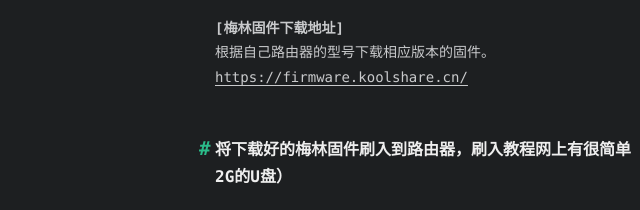
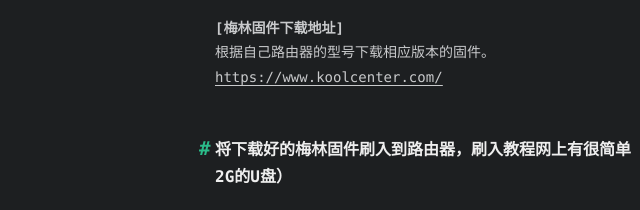
Before and after one commit to jqjqejq/jqjqejq.github.io, a plain HTML site: page 2020/03/29/ssr/index.html in a window 1280 px wide. Shown: the part 197-407 px from the top of the page, 73-713 px from the left. Drawn offline with Linux system fonts and the light colour scheme; a script that the page names is missing; a web font is replaced by a local one.

Commit message:
Update index.html

```diff
--- a/2020/03/29/ssr/index.html
+++ b/2020/03/29/ssr/index.html
@@ -164,7 +164,7 @@
 
 
   <div class="content" itemprop="articleBody">
-    <h2 id="首先在koolshare论坛下载最新的梅林固件"><a href="#首先在koolshare论坛下载最新的梅林固件" class="headerlink" title="首先在koolshare论坛下载最新的梅林固件"></a>首先在koolshare论坛下载最新的梅林固件</h2><p><strong>[梅林固件下载地址]</strong><br>根据自己路由器的型号下载相应版本的固件。<br><a href="https://firmware.koolshare.cn/" target="_blank" rel="noopener">https://firmware.koolshare.cn/</a></p>
+    <h2 id="首先在koolshare论坛下载最新的梅林固件"><a href="#首先在koolshare论坛下载最新的梅林固件" class="headerlink" title="首先在koolshare论坛下载最新的梅林固件"></a>首先在koolshare论坛下载最新的梅林固件</h2><p><strong>[梅林固件下载地址]</strong><br>根据自己路由器的型号下载相应版本的固件。<br><a href="https://www.koolcenter.com/" target="_blank" rel="noopener">https://www.koolcenter.com/</a></p>
 <h2 id="将下载好的梅林固件刷入到路由器，刷入教程网上有很简单-（要附有挂载虚拟内存的教程，准备个2G的U盘）"><a href="#将下载好的梅林固件刷入到路由器，刷入教程网上有很简单-（要附有挂载虚拟内存的教程，准备个2G的U盘）" class="headerlink" title="将下载好的梅林固件刷入到路由器，刷入教程网上有很简单 （要附有挂载虚拟内存的教程，准备个2G的U盘）"></a>将下载好的梅林固件刷入到路由器，刷入教程网上有很简单 （要附有挂载虚拟内存的教程，准备个2G的U盘）</h2><p><img src="/imgs/01.png" alt="梅林固件"></p>
 <h2 id="刷好固件后会在最下方多出个【软件中心】，点击进入，将软件中心更新到最新版本，"><a href="#刷好固件后会在最下方多出个【软件中心】，点击进入，将软件中心更新到最新版本，" class="headerlink" title="刷好固件后会在最下方多出个【软件中心】，点击进入，将软件中心更新到最新版本，"></a>刷好固件后会在最下方多出个【软件中心】，点击进入，将软件中心更新到最新版本，</h2><p><img src="/imgs/02.png" alt="软件中心"><br>然后点击【未安装】的tab标签，找到【科学上网】插件，点击安装。<br>等待安装完成会在【已安装】tab标签内显示，图标是熟悉的小飞机。</p>
 <p><img src="/imgs/03.png" alt="科学上网图标"><br>点击小飞机图标进入插件配置界面，插件简介如下：<br>(本插件是支持SS、SSR、KoolGame、V2Ray四种客户端的科学上网、游戏加速工具。)</p>
```
